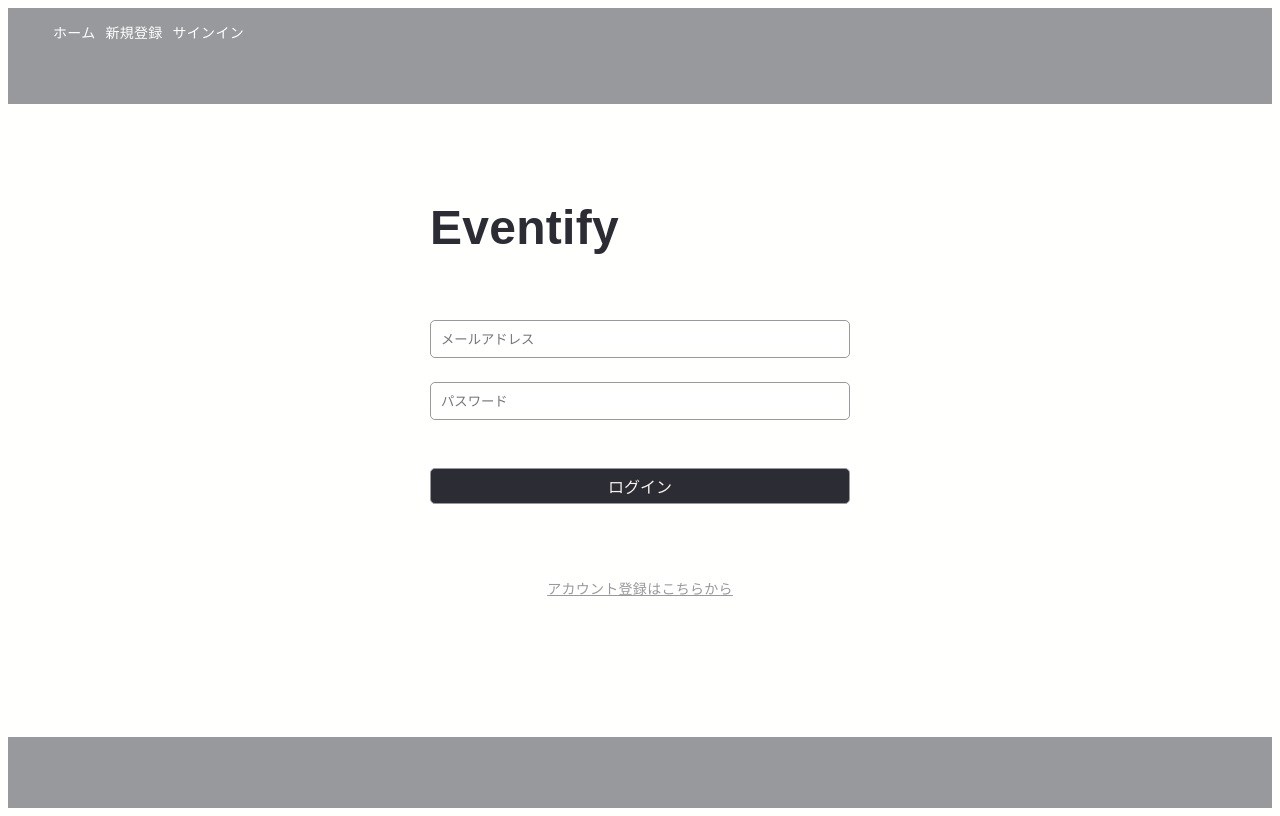
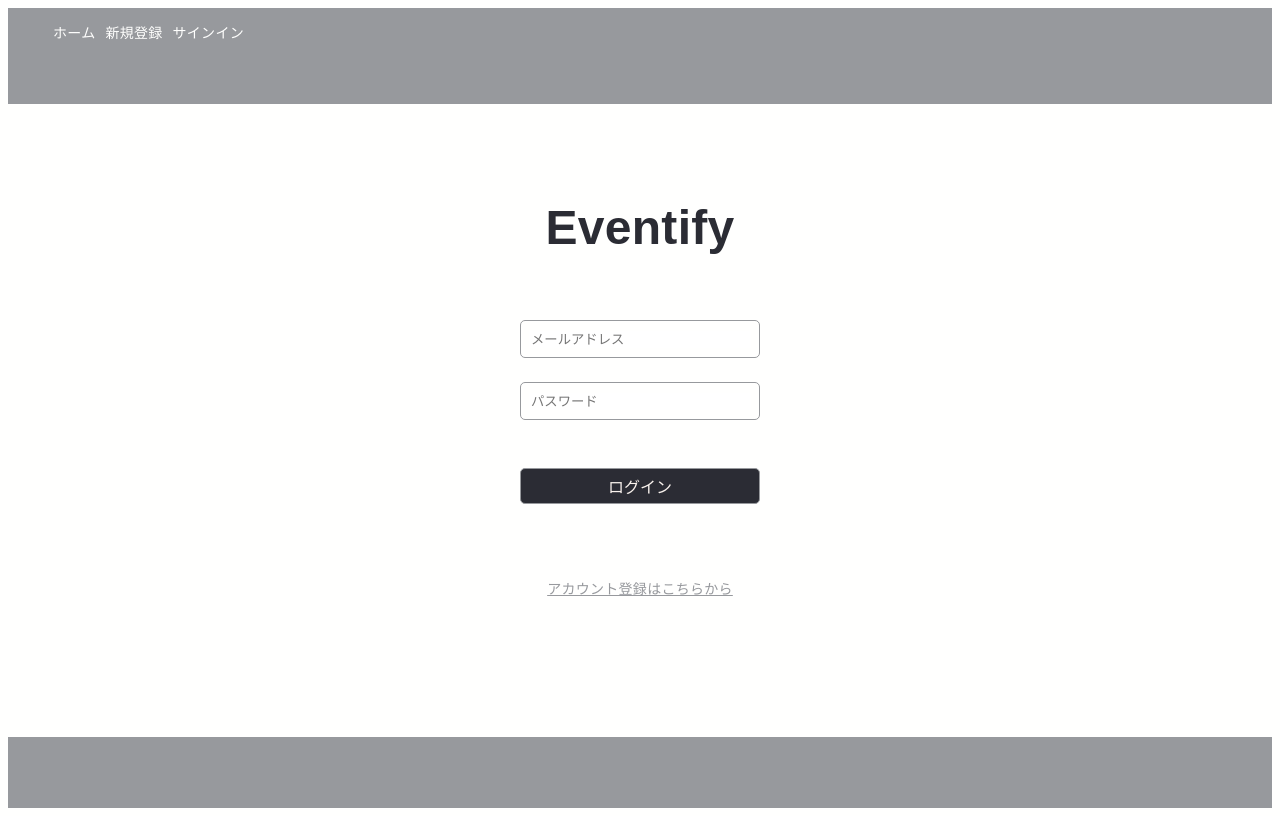
Before and after one commit to rina-kondo/eventify-frontend, a Next.js app: page /sign-in in a window 1280 px wide. Built offline with nearby package versions, Linux system fonts and the light colour scheme.

Commit message:
style: :art: AuthForm Logo の css修正

```diff
--- a/src/app/(auth)/AuthForm.module.scss
+++ b/src/app/(auth)/AuthForm.module.scss
@@ -2,6 +2,8 @@
   display: flex;
   flex-direction: column;
   gap: 24px;
+  max-width: 240px;
+  margin: 0 auto;
   text-align: center;
 
   button {
--- a/src/app/_components/common/Logo.module.scss
+++ b/src/app/_components/common/Logo.module.scss
@@ -11,4 +11,5 @@
   font-size: 48px;
   font-weight: 700;
   color: var(--color-black);
+  text-align: center;
 }
```
